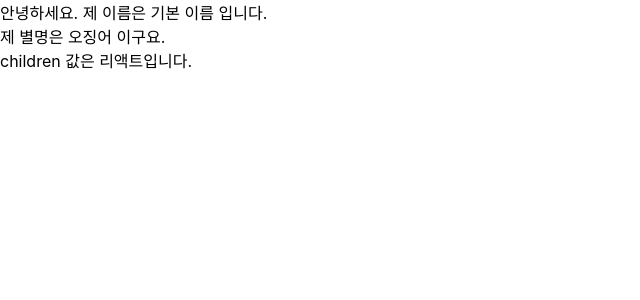
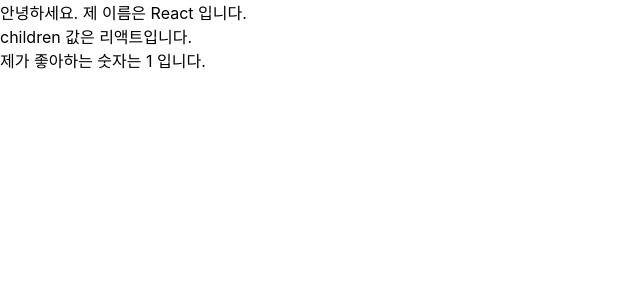
Before and after one commit to bigveloper/recoil, a React (Create React App) app: page / in a window 1280 px wide. Shown: the top 300 px of the page, without its empty margins (0-640 px from the left). Built offline with nearby package versions, Linux system fonts and the light colour scheme.

Commit message:
favoriteNumber

```diff
--- a/src/App.js
+++ b/src/App.js
@@ -2,7 +2,11 @@
 import MyComponent from './MyComponents';
 
 const App = () => {
-    return <MyComponent>리액트</MyComponent>;
+    return (
+        <MyComponent name="React" favoriteNumber={1}>
+            리액트
+        </MyComponent>
+    );
 };
 
 export default App;
--- a/src/MyComponents.js
+++ b/src/MyComponents.js
@@ -1,11 +1,15 @@
+import PropTypes from 'prop-types';
+
 const MyComponent = (props) => {
-    const { name, name2, children } = props;
+    const { name, favoriteNumber, children } = props;
 
     return (
         <div>
-            안녕하세요. 제 이름은 {name} 입니다. <br />제 별명은 {name2} 이구요. <br />
+            안녕하세요. 제 이름은 {name} 입니다. <br />
             children 값은 {children}
             입니다.
+            <br />
+            제가 좋아하는 숫자는 {favoriteNumber} 입니다.
         </div>
     );
 };
@@ -13,5 +17,9 @@
     name: '기본 이름',
     name2: '오징어',
 };
+MyComponent.propTypes = {
+    name: PropTypes.string,
+    favoriteNumber: PropTypes.number.isRequired,
+};
 
 export default MyComponent;
```
